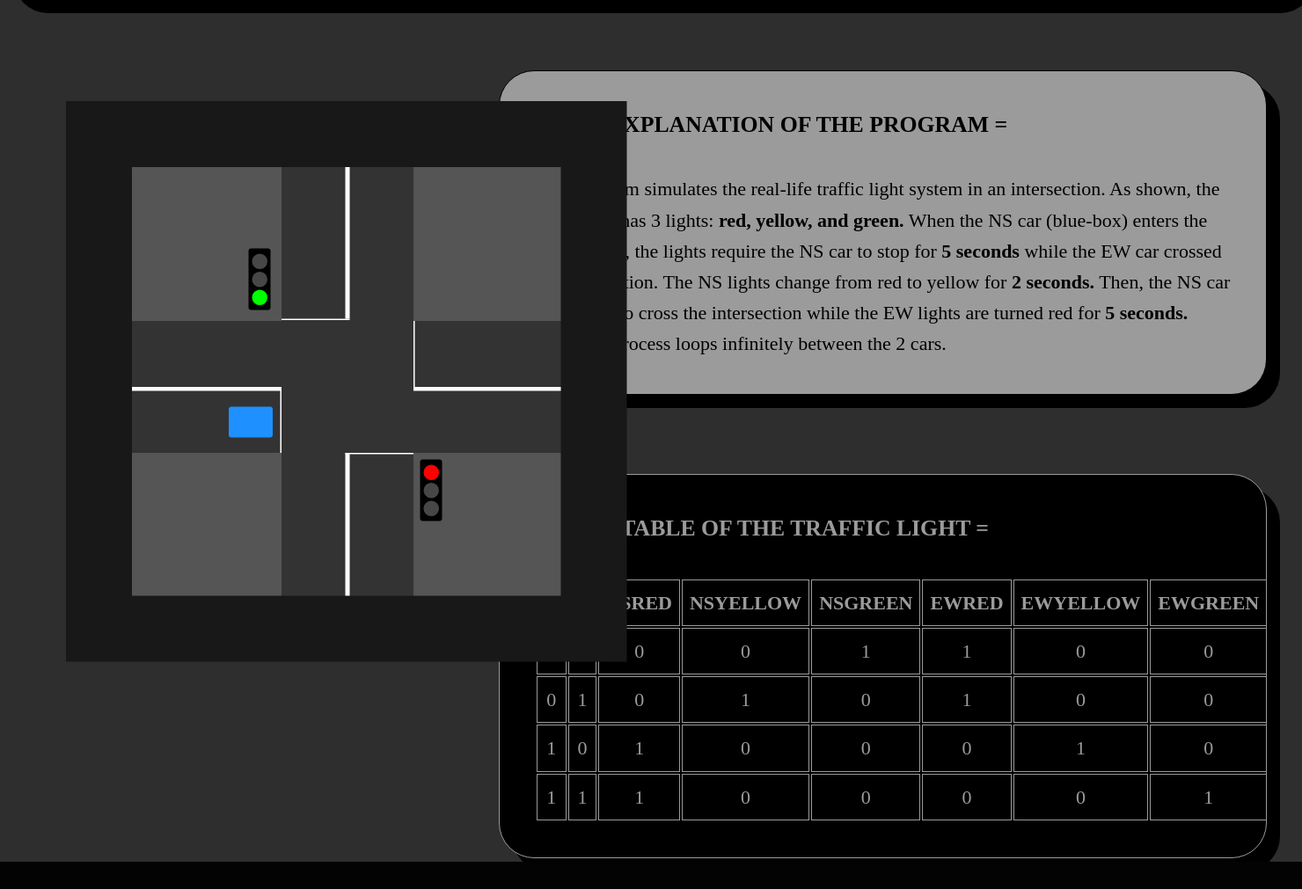
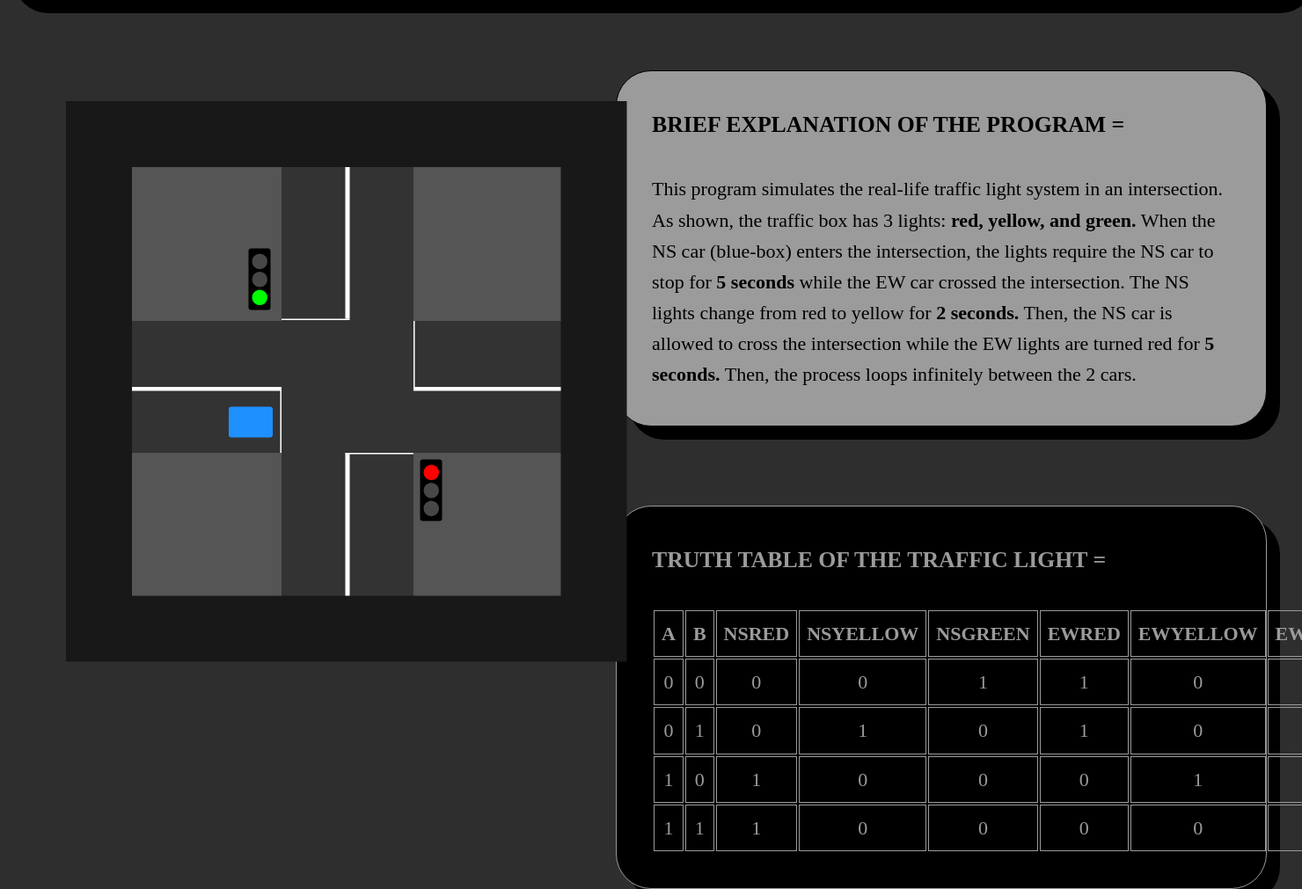
Before and after one commit to shynerietorres-creator/Trafficlightsimulator, a Flask app: page / in a window 1480 px wide; the page is wider, and only the part inside the window is pictured. Shown: the part 72-1083 px from the top of that part at 88% size. Before the commit the page ends 1052 px from the top of that part, so only its background shows below. Run offline with Flask 3, Linux system fonts and the light colour scheme.

Commit message:
style.css

```diff
--- a/static/style.css
+++ b/static/style.css
@@ -23,7 +23,7 @@ body {
 
 .text {
     position: relative;
-    width: 59%;
+    width: 50%;
     background-color: #9b9b9b;
     padding: 40px;
     float: right;
@@ -39,7 +39,7 @@ body {
 
 .box {
     position: relative;
-    width: 59%;
+    width: 50%;
     background-color: #000000;
     padding: 40px;
     float: right;
```
